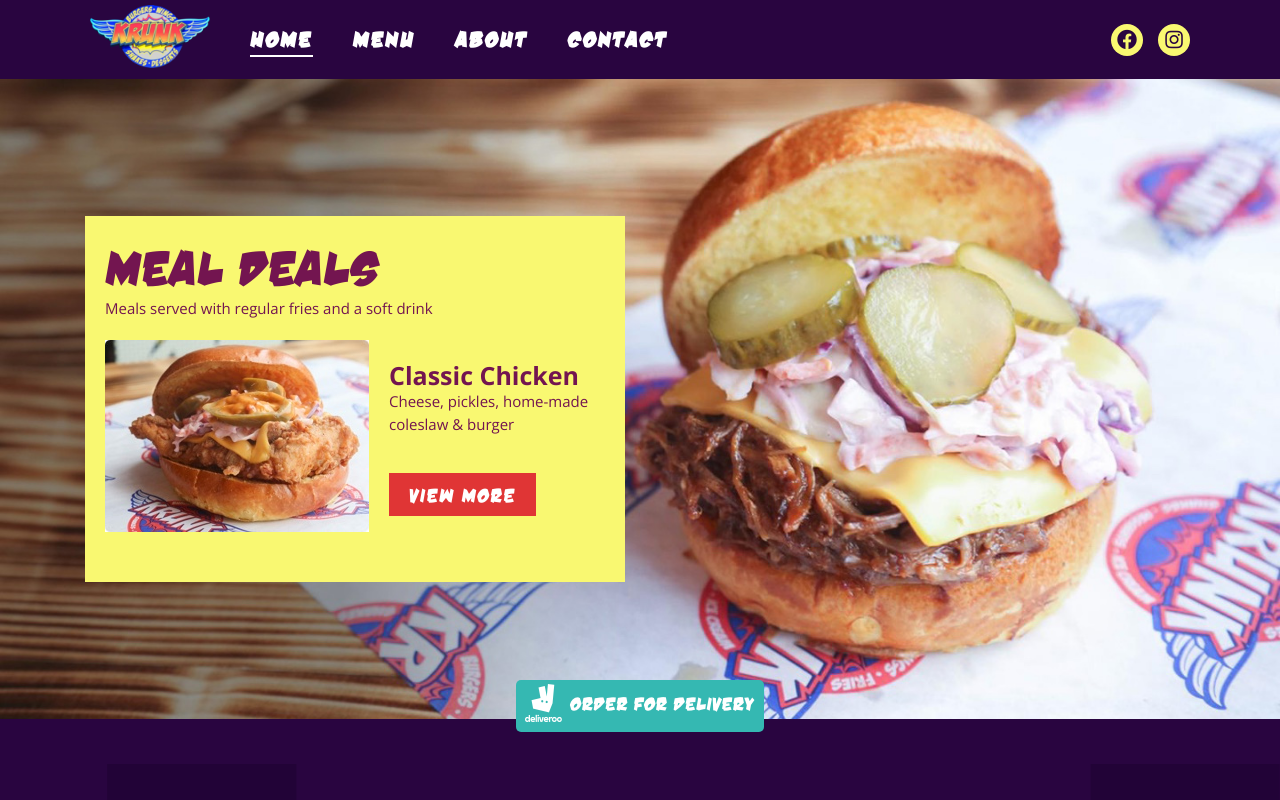
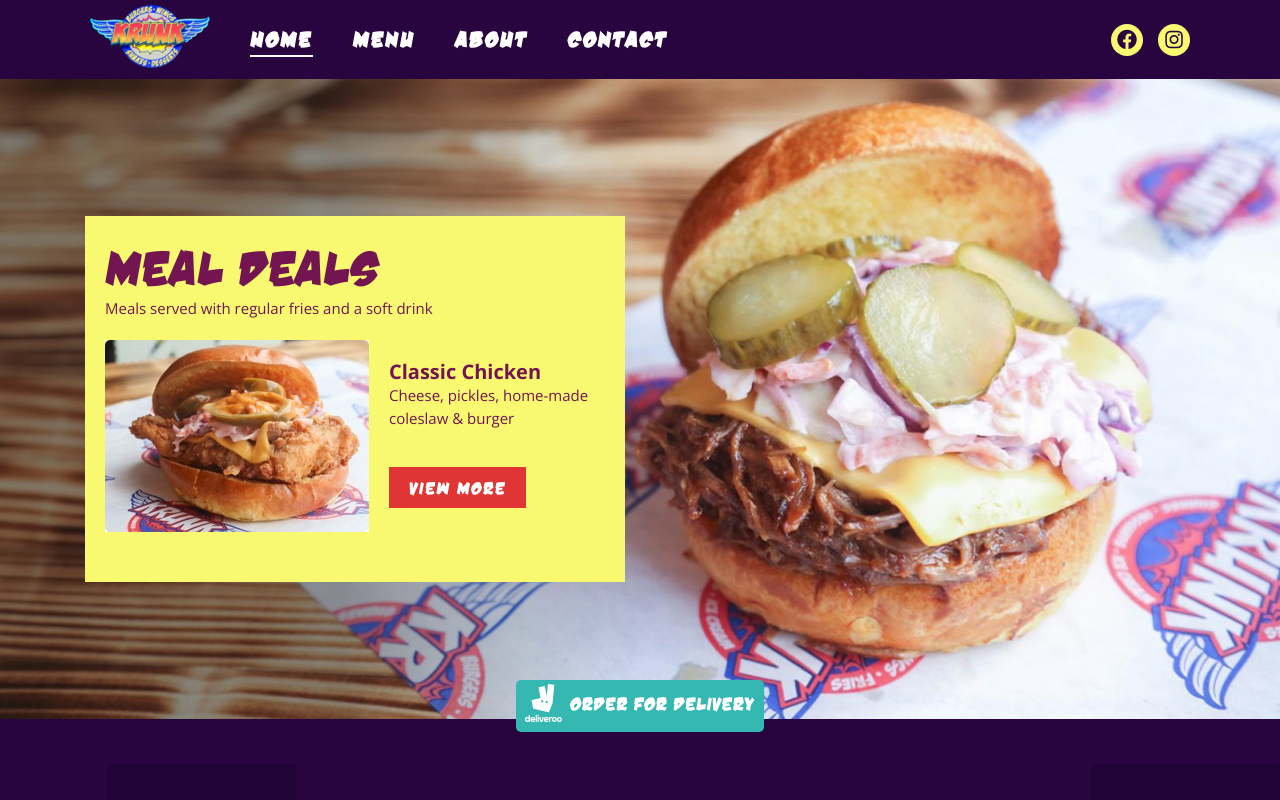
Before and after one commit to iamcstlouis/krunk-react-rebuild-2020, a React (Create React App) app: page / in a window 1280 px wide. Shown: the top 800 px of the page. Built offline with nearby package versions, Linux system fonts and the light colour scheme.

Commit message:
Updates Footer styles

```diff
--- a/src/components/Footer/styles.scss
+++ b/src/components/Footer/styles.scss
@@ -8,7 +8,7 @@
     .view-our-menu {
         a {
             font-family: "dnk";
-            font-size: 4rem;
+            font-size: 30px;
             color: #fff;
             text-decoration: none;
 
@@ -34,14 +34,15 @@
                 justify-content: space-around;
                 align-items: center;
 
+                a {
+                    font-size: 12px;
+                    color: #f9f871;
+                }
+
                 @media screen and (min-width: 768px) {
                     a {
-                        font-size: 3rem;
+                        font-size: 30px;
                     }
-                }
-
-                a {
-                    color: #f9f871;
                 }
             }
         }
--- a/src/pages/Home/MainContent/Hero/styles.scss
+++ b/src/pages/Home/MainContent/Hero/styles.scss
@@ -46,7 +46,7 @@
 
                     h1 {
                         color: #731550;
-                        font-size: 4rem;
+                        font-size: 30px;
                         margin: 0;
 
                         @media screen and (min-width: 768px) {
@@ -56,7 +56,7 @@
 
                     h2 {
                         color: #731550;
-                        font-size: 2.5rem;
+                        font-size: 20px;
                         font-weight: 700;
                     }
 
@@ -106,7 +106,7 @@
                                 color: #fff;
                                 padding: 1rem 2rem;
                                 font-family: "dnk";
-                                font-size: 2rem;
+                                font-size: 18px;
                                 letter-spacing: 1.2px;
                                 text-decoration: none;
 
```
